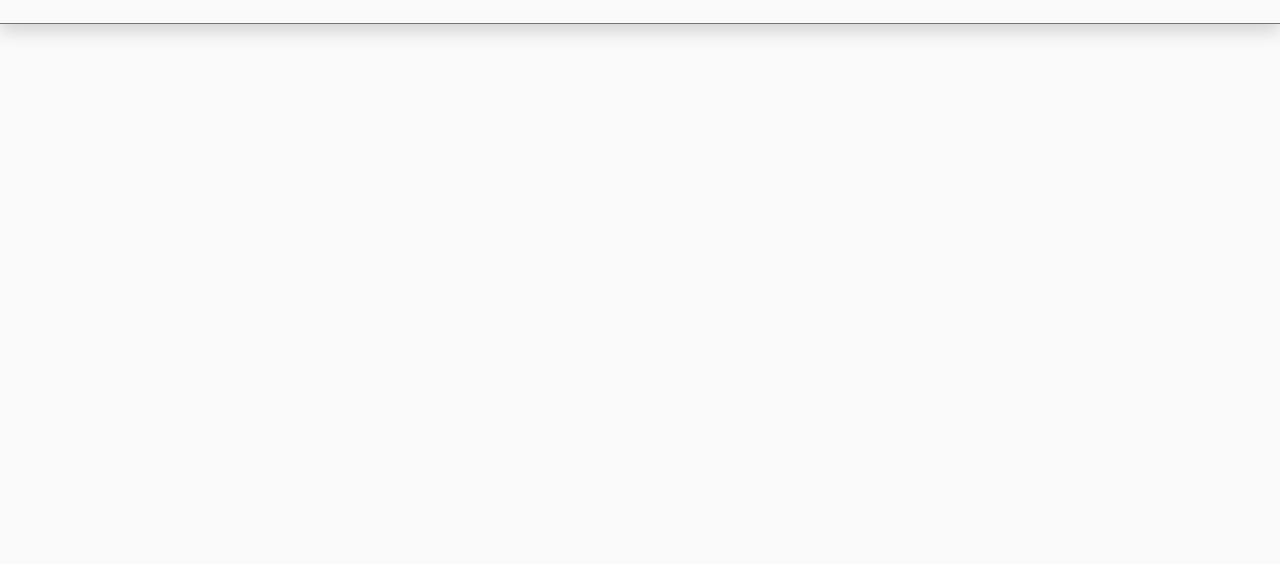
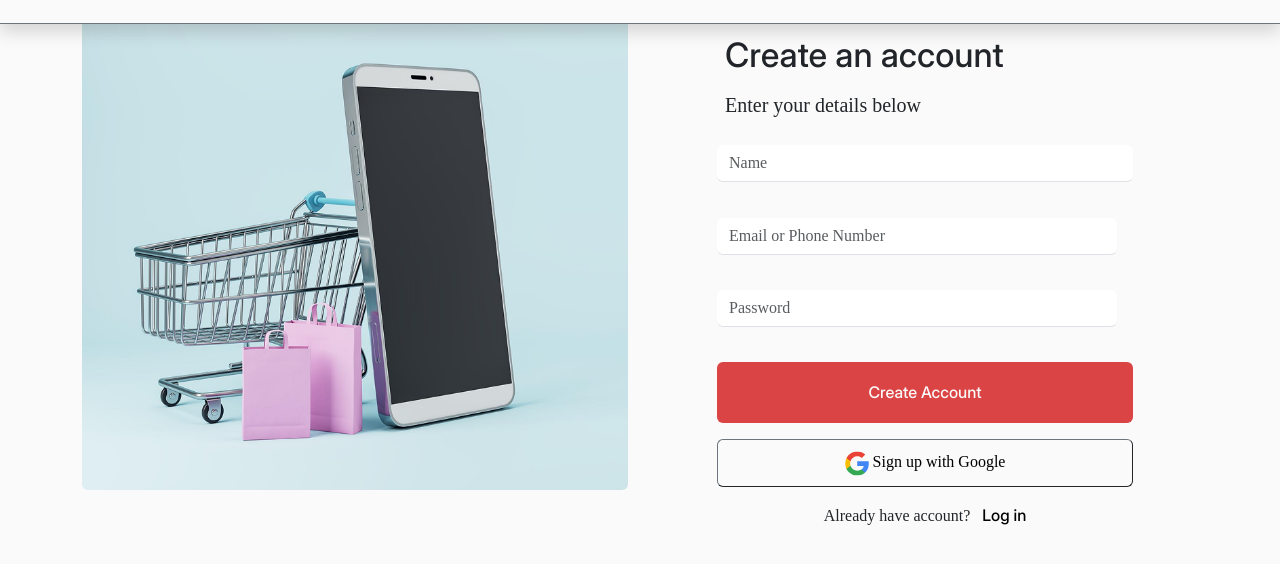
Before and after one commit to hossein1075/shop, a website with bundled scripts: page sign-up.html in a window 1280 px wide. Shown: the part 150-714 px from the top of the page. Built offline with nearby package versions, Linux system fonts and the light colour scheme.

Commit message:
page sign up main

```diff
--- a/sign-up.html
+++ b/sign-up.html
@@ -168,7 +168,61 @@
 
       </header>
 
-
+      <main>
+        <div class="row">
+            <div class="col-12 col-md-6 sign_img">
+                <div>
+                    <img class="w-100 rounded-2" src="./images/sign-up/dl.beatsnoop 1.png" alt="sign up">
+                </div>
+            </div>
+            <div class="col-12 col-md-6 d-flex">
+            <div class="sign_form mx-auto d-flex justify-content-center align-items-center flex-column">
+                  <div class="mt-3 sign_header">
+                    <h1 class="Medium sign_title">Create an account</h1>
+                    <p class="fs-5 pt-2 pb-4">Enter your details below</p>
+                </div>
+                <div class="sign_input">
+                    <div>
+                        <input class=" w-100 form-control border-0 border-bottom" type="text" placeholder="Name">
+                    </div>
+                    <div>
+                        <input class="sign_form w-100 form-control border-0 border-bottom" type="text" placeholder="Email or Phone Number">
+                    </div>
+                    <div class="mb-4">
+                        <input class="sign_form w-100 form-control border-0 border-bottom" type="text" placeholder="Password">
+                    </div>
+                    <button class="border-0 red_sections-bg sign_button w-100 mb-3 rounded-2 button_link">
+                        <a href="#" class="Medium slide_shop Medium ">Create Account</a>
+                    </button>
+                    <button class="border-secondary border-1 bg-transparent w-100 rounded-2 button_link--google">
+                        <a href="#">
+                            <span>
+                                <svg width="24" height="25" viewBox="0 0 24 25" fill="none" xmlns="http://www.w3.org/2000/svg">
+                                    <g clip-path="url(#clip0_1043_3330)">
+                                    <path d="M23.766 12.7764C23.766 11.9607 23.6999 11.1406 23.5588 10.3381H12.24V14.9591H18.7217C18.4528 16.4494 17.5885 17.7678 16.323 18.6056V21.6039H20.19C22.4608 19.5139 23.766 16.4274 23.766 12.7764Z" fill="#4285F4"/>
+                                    <path d="M12.2401 24.5008C15.4766 24.5008 18.2059 23.4382 20.1945 21.6039L16.3276 18.6055C15.2517 19.3375 13.8627 19.752 12.2445 19.752C9.11388 19.752 6.45946 17.6399 5.50705 14.8003H1.5166V17.8912C3.55371 21.9434 7.7029 24.5008 12.2401 24.5008Z" fill="#34A853"/>
+                                    <path d="M5.50253 14.8003C4.99987 13.3099 4.99987 11.6961 5.50253 10.2057V7.11481H1.51649C-0.18551 10.5056 -0.18551 14.5004 1.51649 17.8912L5.50253 14.8003Z" fill="#FBBC04"/>
+                                    <path d="M12.2401 5.24966C13.9509 5.2232 15.6044 5.86697 16.8434 7.04867L20.2695 3.62262C18.1001 1.5855 15.2208 0.465534 12.2401 0.500809C7.7029 0.500809 3.55371 3.05822 1.5166 7.11481L5.50264 10.2058C6.45064 7.36173 9.10947 5.24966 12.2401 5.24966Z" fill="#EA4335"/>
+                                    </g>
+                                    <defs>
+                                    <clipPath id="clip0_1043_3330">
+                                    <rect width="24" height="24" fill="white" transform="translate(0 0.5)"/>
+                                    </clipPath>
+                                    </defs>
+                                    </svg>
+                            </span>
+                            <span class="" >Sign up with Google</span>
+                        </a>
+                    </button>
+                </div>
+                <p class="mt-3 fs-6">
+                    Already have account?
+                    <a href="#" class="Medium sign_log ms-2">Log in</a>
+                </p>
+            </div>
+            </div>
+        </div>
+      </main>
   </div>
 
     <script type="module" src="./scripts/index.js"></script>
--- /dev/null
+++ b/styles/sign-up.css
@@ -0,0 +1,42 @@
+
+
+main {
+    margin-top: 7rem;
+}
+.sign_form {
+    outline: none;
+    box-shadow: none;
+}
+button {
+    outline: none;
+    padding: 1rem 0;
+}
+
+.btn_view--hover {
+    background-color: #FF1744 !important;
+}
+.sign_form {
+    max-width: 400px;
+    width: 100%;
+}
+.sign_header {
+    min-width: 25rem;
+}
+input {
+    margin-bottom: 2.2rem !important;
+}
+.button_link {
+    padding: 1.1rem 0;
+}
+.button_link--google {
+    padding: .6rem 0;
+}
+.sign_input {
+    min-width: 26rem;
+}
+.sign_log:hover {
+    text-decoration: underline;
+}
+.sign_title {
+    font-size: 2.1rem;
+}
```
